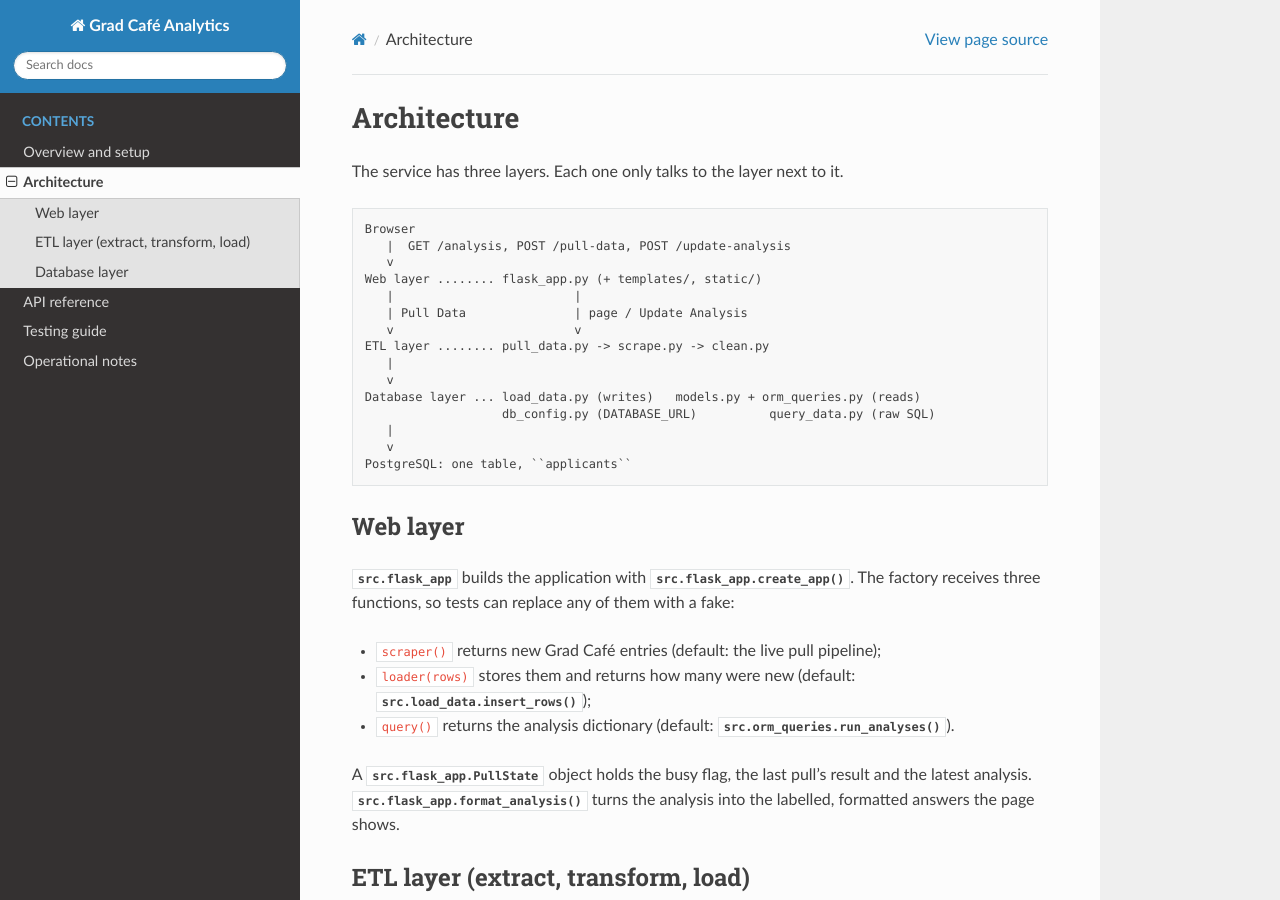
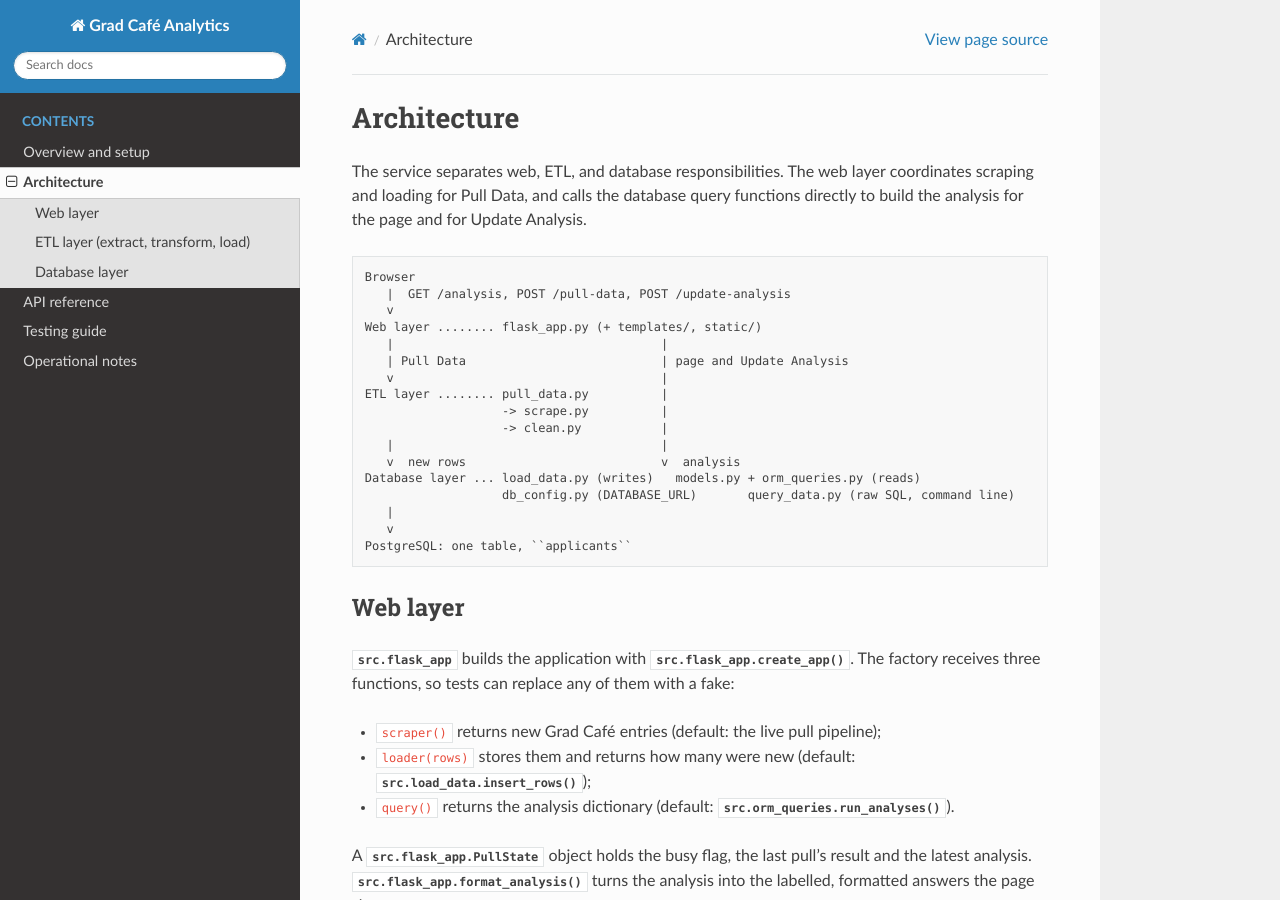
Before and after one commit to khalidalhassan10/jhu_software_concepts, a Sphinx documentation site: the page built from module_4/docs/architecture.rst, in a window 1280 px wide and 900 px high. Built offline with Sphinx 7.4.7 and the Read the Docs theme 3.1.0, drawn with Linux system fonts in a browser that asks for light colours.

Commit message:
Module 4: documentation accuracy fixes

```diff
--- a/module_4/docs/architecture.rst
+++ b/module_4/docs/architecture.rst
@@ -1,7 +1,9 @@
 Architecture
 ============
 
-The service has three layers. Each one only talks to the layer next to it.
+The service separates web, ETL, and database responsibilities. The web layer coordinates
+scraping and loading for Pull Data, and calls the database query functions directly to build
+the analysis for the page and for Update Analysis.
 
 .. code-block:: text
 
@@ -9,14 +11,16 @@ The service has three layers. Each one only talks to the layer next to it.
       |  GET /analysis, POST /pull-data, POST /update-analysis
       v
    Web layer ........ flask_app.py (+ templates/, static/)
-      |                         |
-      | Pull Data               | page / Update Analysis
-      v                         v
-   ETL layer ........ pull_data.py -> scrape.py -> clean.py
-      |
-      v
+      |                                     |
+      | Pull Data                           | page and Update Analysis
+      v                                     |
+   ETL layer ........ pull_data.py          |
+                      -> scrape.py          |
+                      -> clean.py           |
+      |                                     |
+      v  new rows                           v  analysis
    Database layer ... load_data.py (writes)   models.py + orm_queries.py (reads)
-                      db_config.py (DATABASE_URL)          query_data.py (raw SQL)
+                      db_config.py (DATABASE_URL)       query_data.py (raw SQL, command line)
       |
       v
    PostgreSQL: one table, ``applicants``
--- a/module_4/docs/testing.rst
+++ b/module_4/docs/testing.rst
@@ -78,8 +78,9 @@ Busy state without ``sleep()``
 ------------------------------
 
 Tests never wait for a real pull. They set ``app.config["PULL_STATE"].busy = True`` directly
-and check that both buttons answer ``409 {"busy": true}``. The one background-thread test waits
-on a ``threading.Event`` that the fake loader sets, which returns the moment the pull finishes.
+and check that both buttons answer ``409 {"busy": true}``. The background-thread test waits
+on a ``threading.Event`` set by the fake loader, to confirm the loader was called without an
+arbitrary sleep.
 
 No live internet
 ----------------
```
Also changed, not shown: 8 other files.
